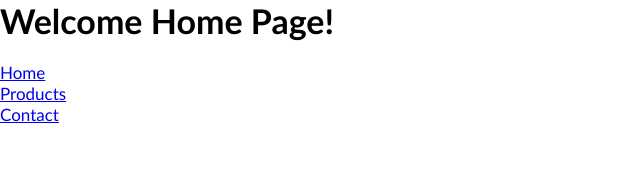
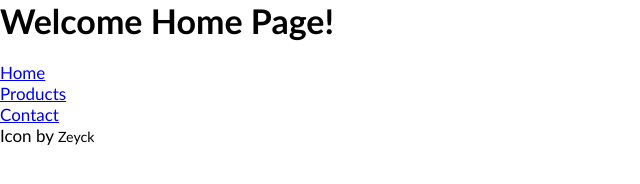
Before and after one commit to Zeycko/pruebas-git, a plain HTML site: page index.html in a window 1280 px wide. Shown: the whole page, without its empty margins (0-640 px from the left). Drawn offline with Linux system fonts and the light colour scheme.

Commit message:
add footer index.html

```diff
--- a/index.html
+++ b/index.html
@@ -22,6 +22,10 @@
 					</ul>
 				</nav>
 			</header>
+
+			<footer>
+				<span><i class="fas fa.fw"></i>Icon by <small>Zeyck</small></span>
+			</footer>
 		</div>
 	</body>
 	<script src="js/main.js"></script>
```
